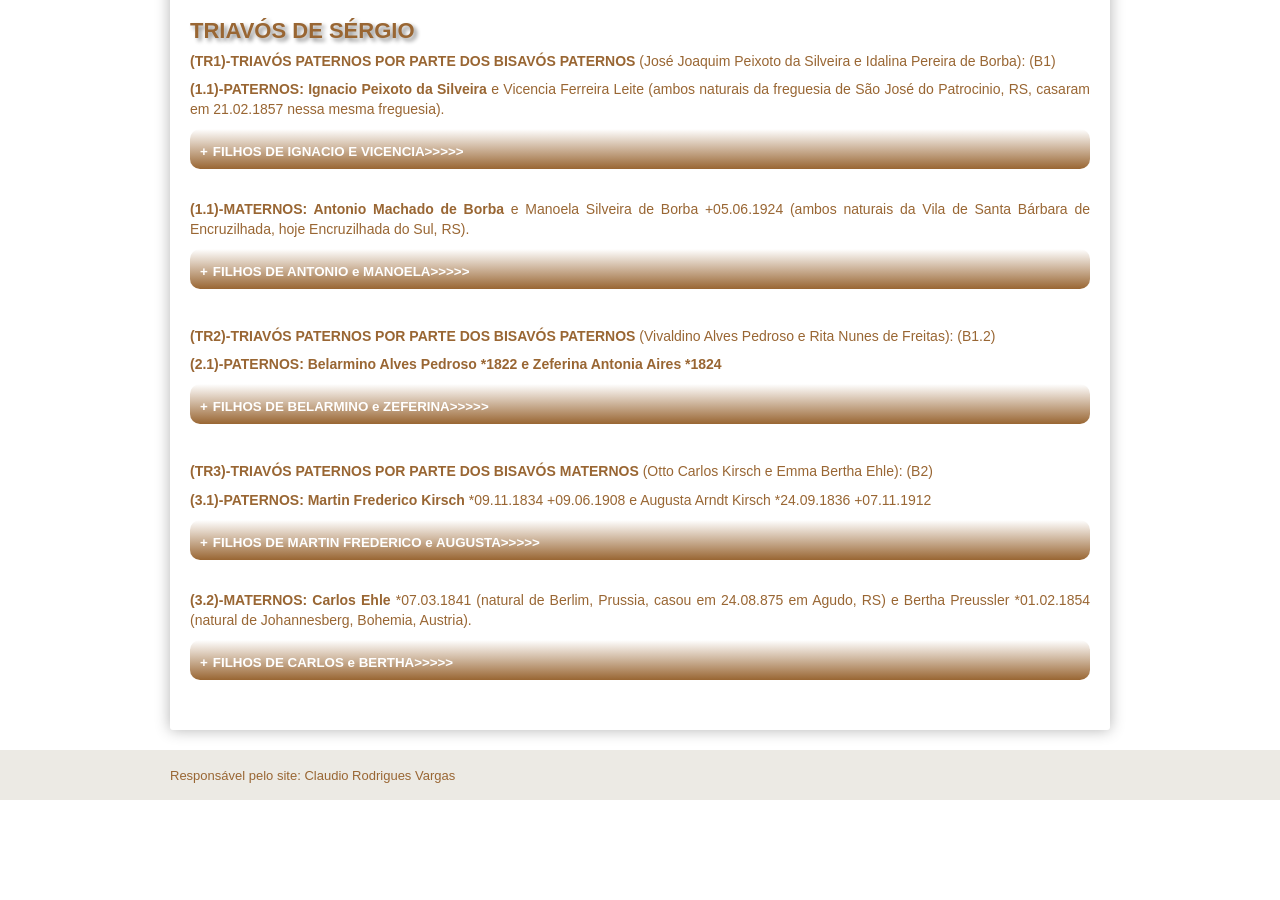
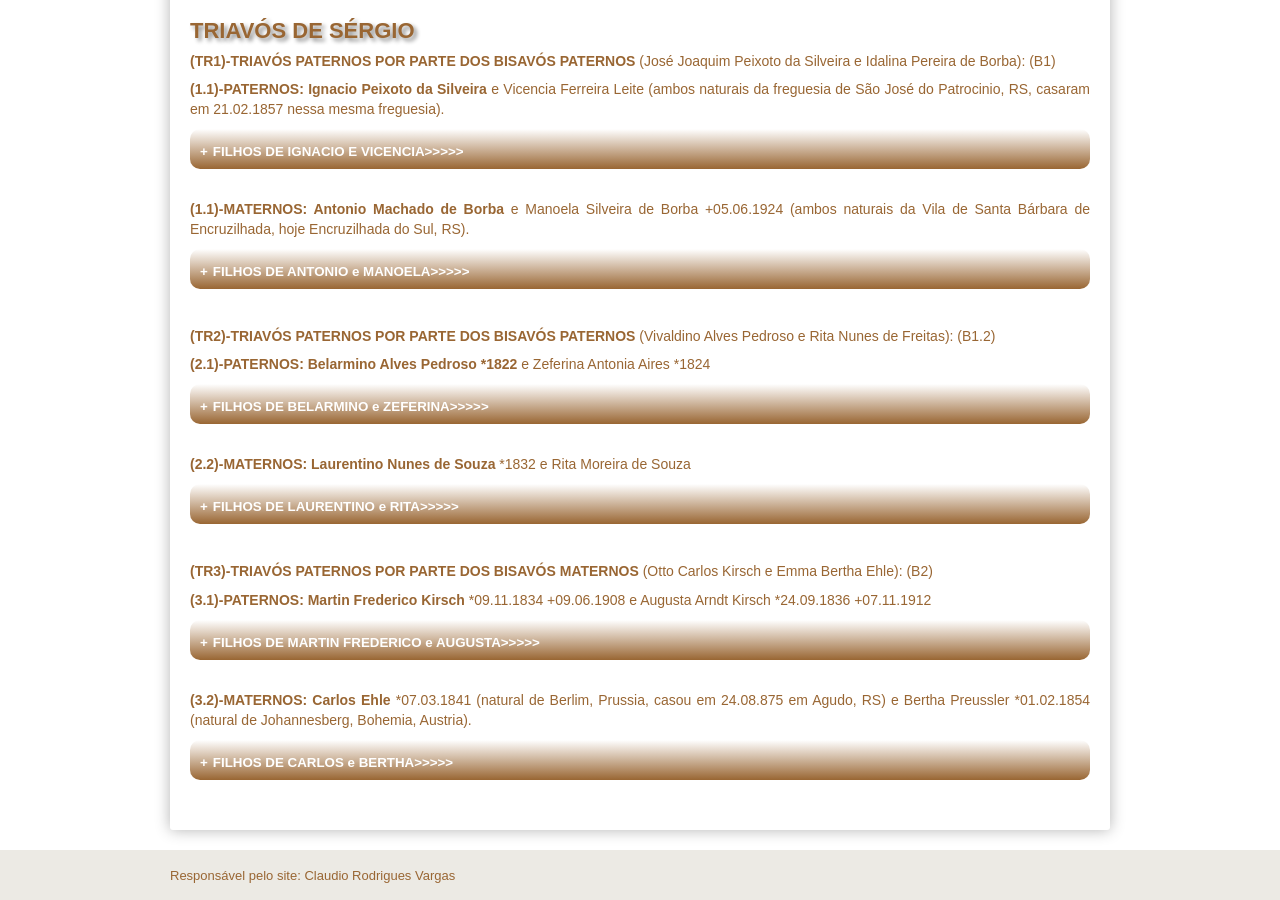
Before and after one commit to claudiovargas1955/claudiovargas1955.github.io, a Jekyll site: the page built from _pages/genealogia-de-sergio-luis-kirsch-da-silveira.html, in a window 1280 px wide and 900 px high, scrolled down 1384 px. Built offline with Jekyll 4.4.1, drawn with Linux system fonts in a browser that asks for light colours; some web fonts are replaced; before the commit the page ends 2184 px from its top, so only the background shows below that.

Commit message:
Update genealogia-de-sergio-luis-kirsch-da-silveira.html

```diff
--- a/_pages/genealogia-de-sergio-luis-kirsch-da-silveira.html
+++ b/_pages/genealogia-de-sergio-luis-kirsch-da-silveira.html
@@ -278,7 +278,7 @@ Encruzilhada, hoje Encruzilhada do Sul, RS).
     <b>(11)-Florinda Alves de Borba: </b></details></p><br>
 
 <p><b><h5>(TR2)-TRIAVÓS PATERNOS POR PARTE DOS BISAVÓS PATERNOS</b> (Vivaldino Alves Pedroso e Rita Nunes de Freitas): (B1.2)</h5>
-<p><b>(2.1)-PATERNOS: Belarmino Alves Pedroso *1822 e Zeferina Antonia Aires *1824
+<p><b>(2.1)-PATERNOS: Belarmino Alves Pedroso *1822</b> e Zeferina Antonia Aires *1824
 <details><summary><b>FILHOS DE BELARMINO e ZEFERINA>>>>></b></summary><br>
 <p><b>(01)Leandro Pedroso das Chagas: </b>*15.04.1929 (casou em com Theophila Ferreira das Chagas *08.03.1855, ambos naturais do
 terceiro distrito de Cangussu, RS). <b>FILHOS: </b><br>
@@ -290,6 +290,13 @@ terceiro distrito de Cangussu, RS). <b>FILHOS: </b><br>
   *02.03.1916, filha de Ernesto Razzolini *28.1.1891 e Clarinda Razzolini *19.11.1890). <br>
   <b>(1.4)Agenor Pedroso das Chagas: </b>*11.04.1910 (nat. de Sta. Cruz do Sul, RS, casou em 08.03.1946 com Noemia Pinto *17.05.1917,
   filha de Nestor Pinto e Elisa Rachope Pinto). </details></p><br>
+
+<p><b>(2.2)-MATERNOS: Laurentino Nunes de Souza  </b>*1832 e Rita Moreira de Souza
+<details><summary><b>FILHOS DE LAURENTINO e RITA>>>>></b></summary><br>
+  <p><b>(2.2.1)Bernardino de Souza: </b>*1846 <br><br>
+     <b>(2.2.2)Jacintho Nunes de Souza: </b>*1858 (casou em 28.11.1883 com Jeronimo Antonio da Gama *1854, filho de José Joaquim da
+     Gama e Maria Antonia dos Santos). <br><br>
+    <b>(2.2.3)Rita Nunes de Souza: </b>*1869 </details></p><br>
 
 <p><b><h5>(TR3)-TRIAVÓS PATERNOS POR PARTE DOS BISAVÓS MATERNOS</b> (Otto Carlos Kirsch e Emma Bertha Ehle): (B2)</h5>
 <p><b>(3.1)-PATERNOS: Martin Frederico Kirsch </b>*09.11.1834 +09.06.1908 e Augusta Arndt Kirsch *24.09.1836 +07.11.1912
```
